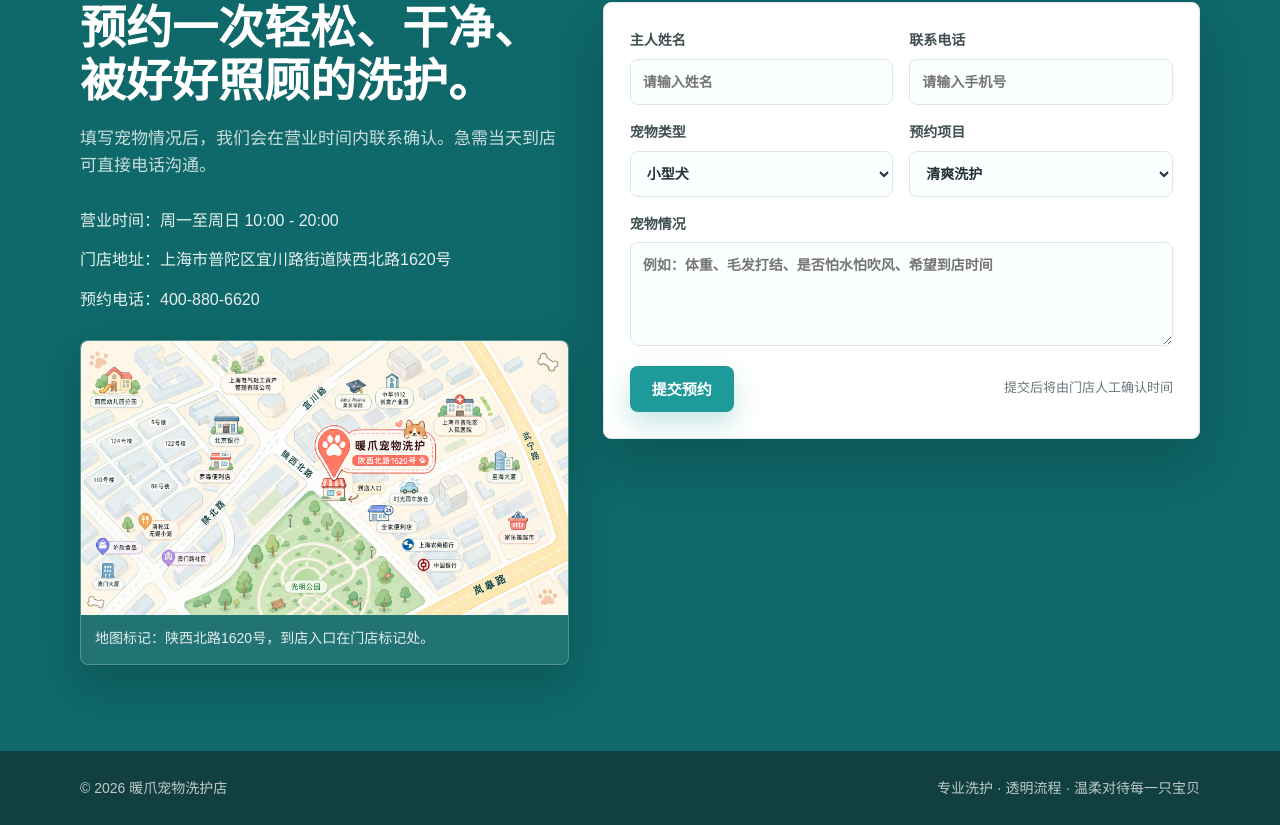
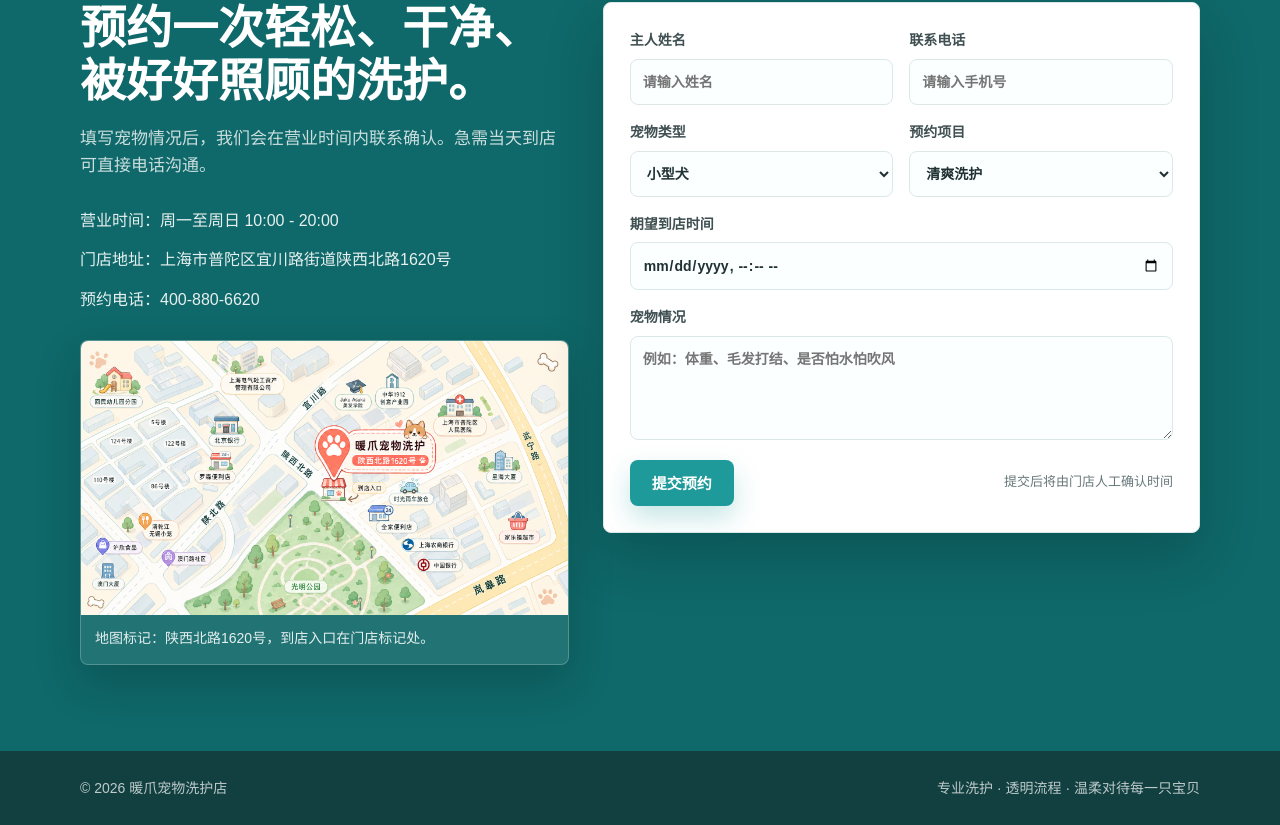
Before and after one commit to helenblusebluse-beep/codexdemo-pet_care, a Next.js app: page / in a window 1280 px wide. Shown: the part 3102-3927 px from the top of the page. Built offline with nearby package versions, Linux system fonts and the light colour scheme.

Commit message:
生成期望到店时间

```diff
--- a/app/page.tsx
+++ b/app/page.tsx
@@ -280,8 +280,12 @@ export default function Home() {
                   </select>
                 </label>
                 <label className="full">
+                  期望到店时间
+                  <input type="datetime-local" name="arrivalTime" />
+                </label>
+                <label className="full">
                   宠物情况
-                  <textarea name="message" placeholder="例如：体重、毛发打结、是否怕水怕吹风、希望到店时间" />
+                  <textarea name="message" placeholder="例如：体重、毛发打结、是否怕水怕吹风" />
                 </label>
                 <div className="submit-row">
                   <button className="button" type="button">
--- a/index.html
+++ b/index.html
@@ -1004,8 +1004,12 @@
               </select>
             </label>
             <label class="full">
+              期望到店时间
+              <input type="datetime-local" name="arrivalTime">
+            </label>
+            <label class="full">
               宠物情况
-              <textarea name="message" placeholder="例如：体重、毛发打结、是否怕水怕吹风、希望到店时间"></textarea>
+              <textarea name="message" placeholder="例如：体重、毛发打结、是否怕水怕吹风"></textarea>
             </label>
             <div class="submit-row">
               <button class="button" type="button">提交预约</button>
```
